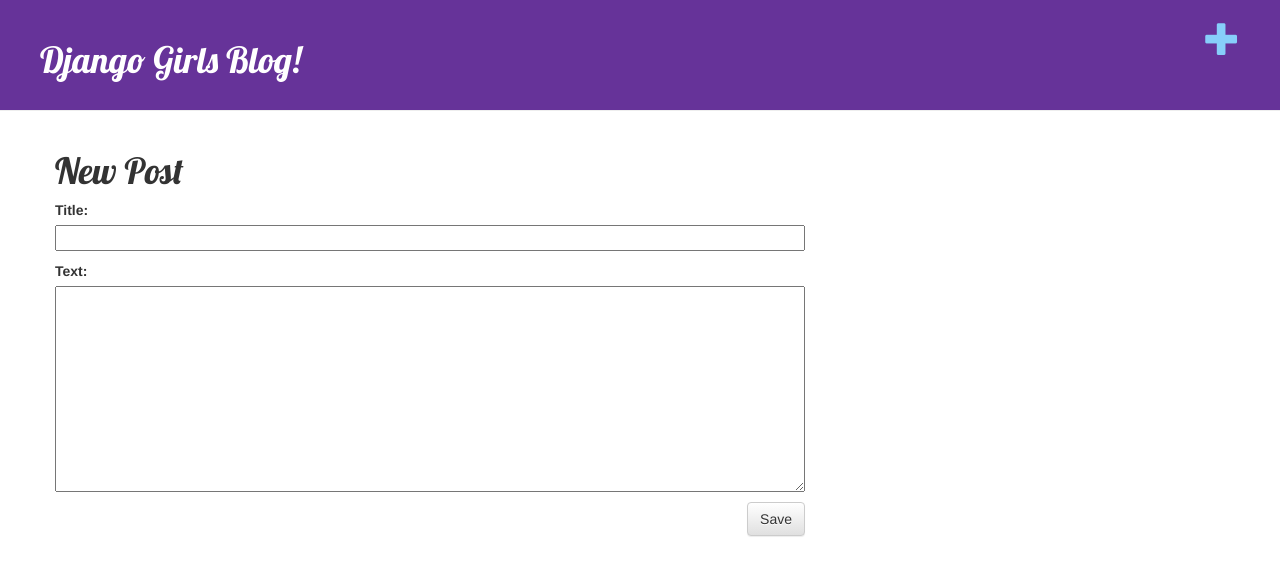
After one commit to elicico/django-blog, a Django app: page /post/new/ in a window 1280 px wide. The commit adds this page. Shown: the top 576 px of the page. Run offline with Django 3.2, Linux system fonts and the light colour scheme; the visitor is signed in with stand-in values (Sample User, id 1); some libraries are stand-ins or nearby versions.

Commit message:
Add views to create/edit blog post inside the site

```diff
--- /dev/null
+++ b/blog/forms.py
@@ -0,0 +1,8 @@
+from django import forms
+
+from .models import Post
+
+class PostForm(forms.ModelForm):
+  class Meta:
+    model = Post
+    fields = ('title', 'text',)
--- a/blog/static/css/blog.css
+++ b/blog/static/css/blog.css
@@ -36,7 +36,7 @@ h1, h2 {
 }
 
 .top-menu, .top-menu:hover, .top-menu:visited {
-    color: royalblue;
+    color: lightskyblue;
     float: right;
     font-size: 26pt;
     margin-right: 20px;
--- a/blog/templates/blog/base.html
+++ b/blog/templates/blog/base.html
@@ -19,6 +19,9 @@
 <body>
 
   <div class="page-header">
+    {% if user.is_authenticated %}
+      <a href="{% url 'post_new' %}" class="top-menu"><span class="glyphicon glyphicon-plus"></span></a>
+    {% endif %}
     <h1>
       <a href="/">Django Girls blog!</a>
     </h1>
--- a/blog/templates/blog/post_detail.html
+++ b/blog/templates/blog/post_detail.html
@@ -3,6 +3,9 @@
 {% block content %}
   <div class="post">
     <h2><a href="{% url 'post_detail' pk=post.pk %}">{{post.title}}</a></h2>
+    {% if user.is_authenticated %}
+      <a class="btn btn-default" href="{% url 'post_edit' pk=post.pk %}"><span class="glyphicon glyphicon-pencil"></span></a>
+    {% endif %}
     {% if post.published_date %}
       <div class="date">{{ post.published_date }}</div>
     {% endif %}
--- /dev/null
+++ b/blog/templates/blog/post_edit.html
@@ -0,0 +1,9 @@
+{% extends 'blog/base.html' %}
+
+{% block content %}
+    <h1>New post</h1>
+    <form method="POST" class="post-form">{% csrf_token %}
+        {{ form.as_p }}
+        <button type="submit" class="save btn btn-default">Save</button>
+    </form>
+{% endblock %}
--- a/blog/urls.py
+++ b/blog/urls.py
@@ -4,4 +4,6 @@ from . import views
 urlpatterns = [
     url(r'^$', views.post_list, name='post_list'),
     url(r'^post/(?P<pk>[0-9]+)/$', views.post_detail, name='post_detail'),
+    url(r'^post/new/$', views.post_new, name='post_new'),
+    url(r'^post/(?P<pk>[0-9]+)/edit/$', views.post_edit, name='post_edit'),
 ]
--- a/blog/views.py
+++ b/blog/views.py
@@ -1,6 +1,8 @@
 from django.shortcuts import render, get_object_or_404
 from django.utils import timezone
+from django.shortcuts import redirect
 from .models import Post
+from .forms import PostForm
 
 # Create your views hereself.
 
@@ -11,3 +13,32 @@ def post_list(request):
 def post_detail(request, pk):
   post = get_object_or_404(Post, pk=pk)
   return render(request, 'blog/post_detail.html', {'post': post})
+
+def post_new(request):
+  if request.method == "POST":
+    form = PostForm(request.POST)
+  else:
+    form = PostForm()
+
+  if form.is_valid():
+    post = form.save(commit=False)
+    post.author = request.user
+    post.published_date = timezone.now()
+    post.save()
+    return redirect('blog.views.post_detail', pk=post.pk)
+
+  return render(request, 'blog/post_edit.html', {'form': form})
+
+def post_edit(request, pk):
+  post = get_object_or_404(Post, pk=pk)
+  if request.method == "POST":
+      form = PostForm(request.POST, instance=post)
+      if form.is_valid():
+          post = form.save(commit=False)
+          post.author = request.user
+          post.published_date = timezone.now()
+          post.save()
+          return redirect('blog.views.post_detail', pk=post.pk)
+  else:
+      form = PostForm(instance=post)
+  return render(request, 'blog/post_edit.html', {'form': form})
```
